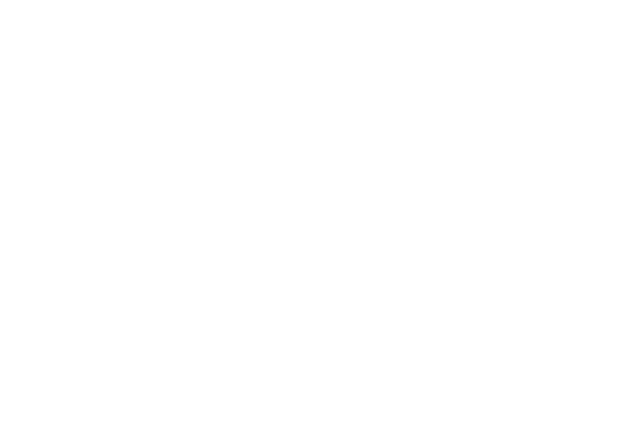
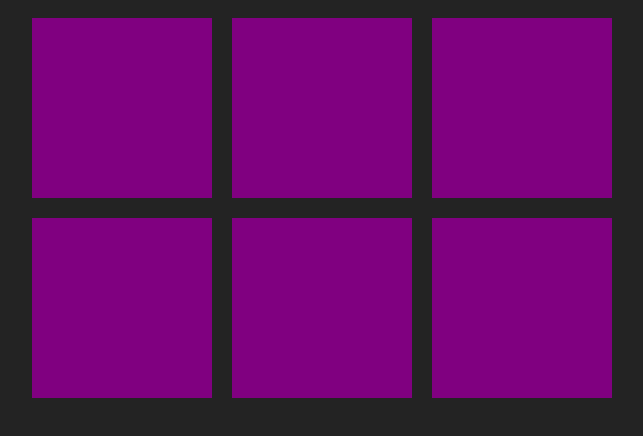
Before and after one commit to nlgt11/color-game, a plain HTML site: page index.html in a window 1280 px wide. Shown: the whole page, without its empty margins (318-961 px from the left). Drawn offline with Linux system fonts and the light colour scheme.

Commit message:
add grid of squares

```diff
--- a/index.html
+++ b/index.html
@@ -4,9 +4,21 @@
     <meta charset="UTF-8">
     <meta name="viewport" content="width=device-width, initial-scale=1.0">
     <meta http-equiv="X-UA-Compatible" content="ie=edge">
+
+    <link rel="stylesheet" href="style.css">
+
+
     <title>Color Game</title>
 </head>
 <body>
+    <div class="" id="container">
+        <div class="square"></div>
+        <div class="square"></div>
+        <div class="square"></div>
+        <div class="square"></div>
+        <div class="square"></div>
+        <div class="square"></div>
+    </div>
 
 </body>
 </html>
--- a/style.css
+++ b/style.css
@@ -0,0 +1,20 @@
+body {
+    background-color: #232323;
+}
+
+#container {
+    max-width: 600px;
+    margin: 0 auto;
+
+    display: flex;
+    align-items: center;
+    justify-content: space-around;
+    flex-wrap: wrap;
+}
+
+.square {
+    width: 30%;
+    margin: 1.66%;
+    background-color: purple;
+    padding-bottom: 30%;
+}
```
